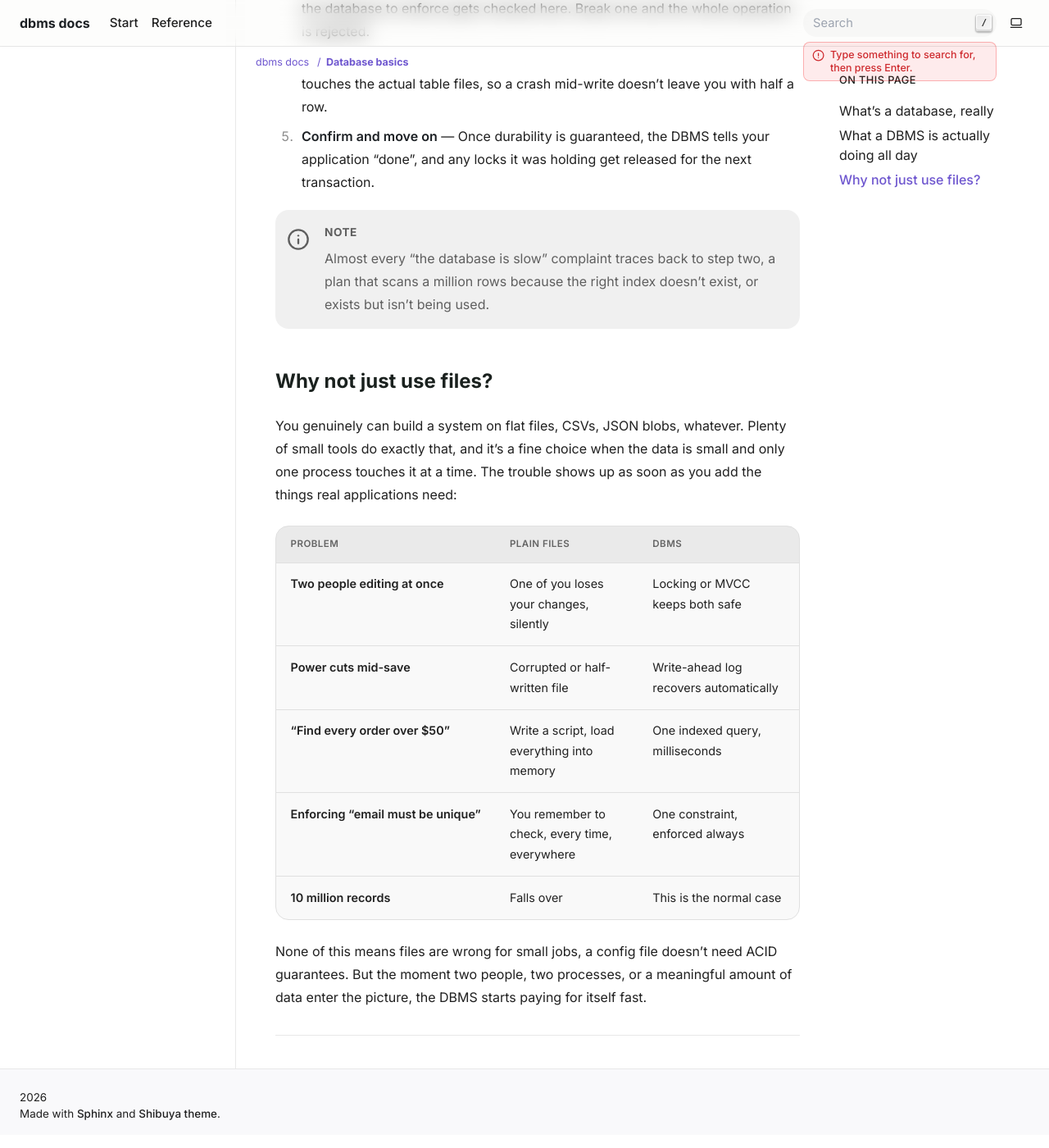
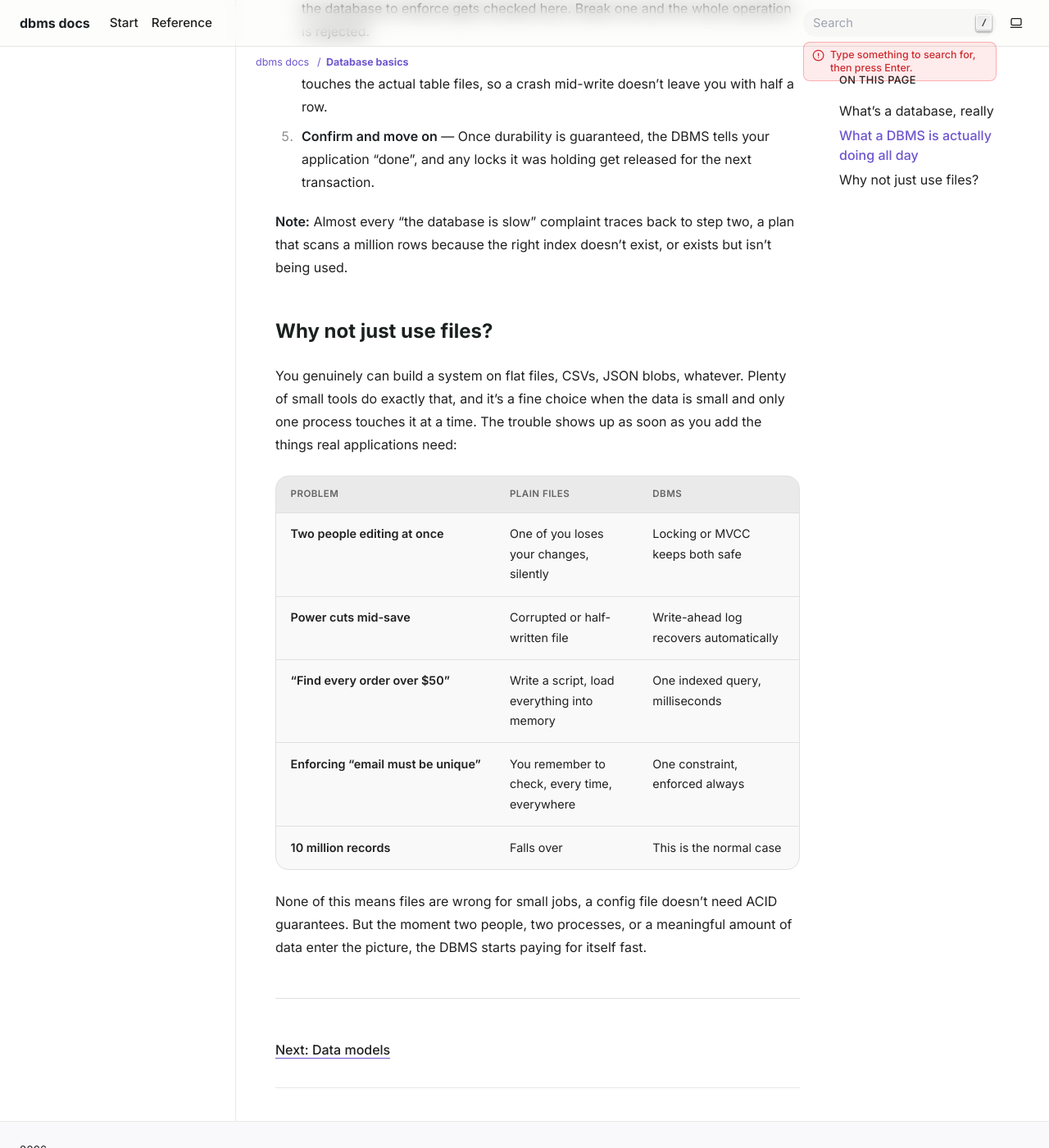
Before and after one commit to musix787-sketch/databases, a Sphinx documentation site: the page built from source/start.rst, in a window 1280 px wide and 1400 px high, scrolled down 1308 px. Shown: the whole window at 82% size. Built offline with Sphinx 7.4.7, drawn with Linux system fonts in a browser that asks for light colours; some of the changed lines change nothing that is shown.

Commit message:
Update start.rst

```diff
--- a/source/start.rst
+++ b/source/start.rst
@@ -58,11 +58,9 @@
    tells your application "done", and any locks it was holding get
    released for the next transaction.
 
-.. note::
-
-   Almost every "the database is slow" complaint traces back to step
-   two, a plan that scans a million rows because the right index doesn't
-   exist, or exists but isn't being used.
+**Note:** Almost every "the database is slow" complaint traces back to
+step two, a plan that scans a million rows because the right index
+doesn't exist, or exists but isn't being used.
 
 .. _files-vs-dbms:
 
@@ -101,3 +99,7 @@
 need ACID guarantees. But the moment two people, two processes, or a
 meaningful amount of data enter the picture, the DBMS starts paying for
 itself fast.
+
+----
+
+`Next: Data models <data-models.rst>`_
```
